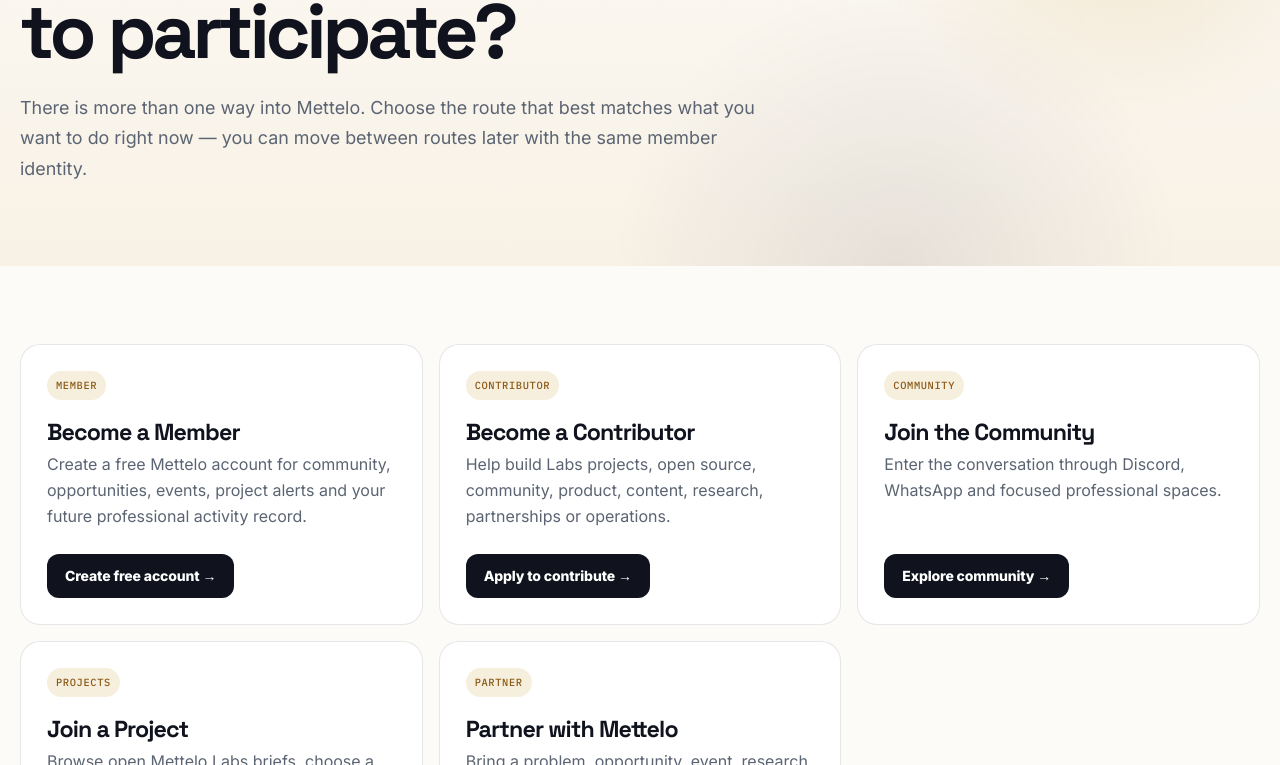
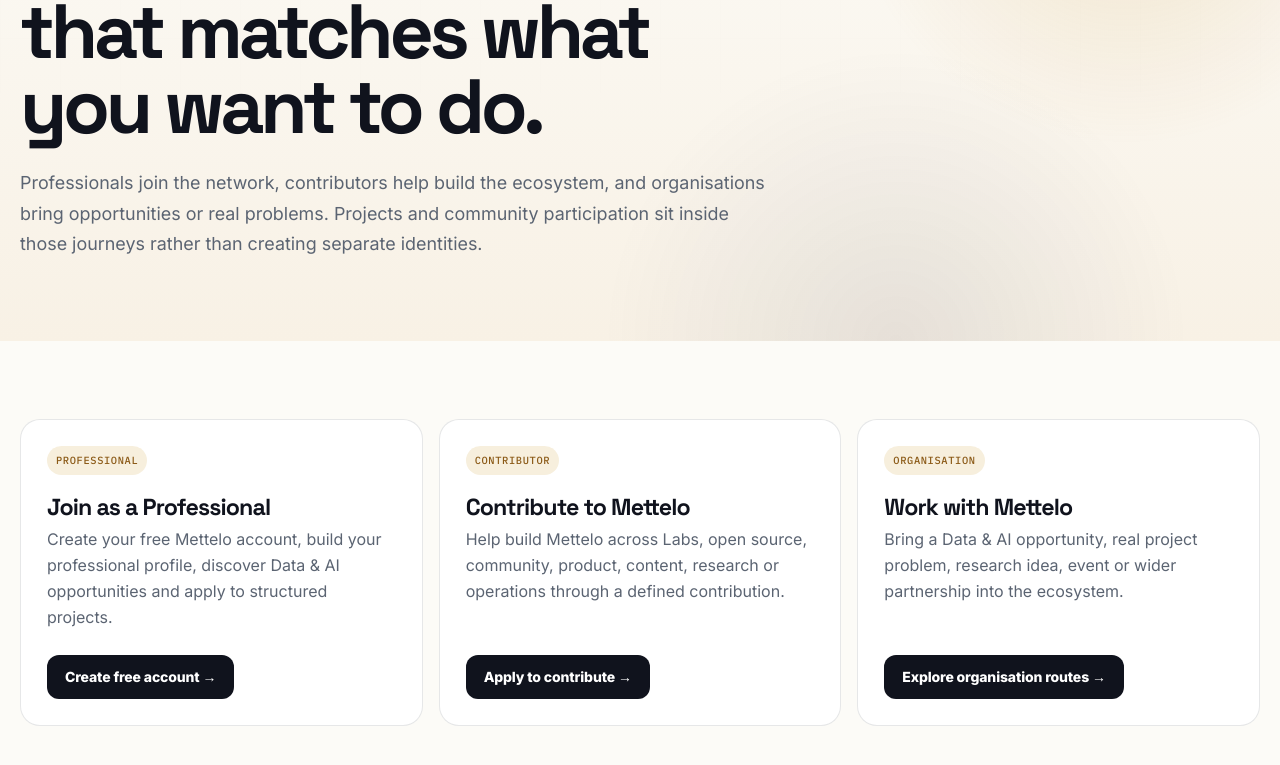
Before and after one commit to Mettelo/mettelo-platform, a Next.js app: page /join in a window 1280 px wide. Shown: the part 315-1080 px from the top of the page. Built offline with nearby package versions, Linux system fonts and the light colour scheme; no server answers.

Commit message:
Simplify Join Mettelo participation routes

```diff
--- a/app/join/page.tsx
+++ b/app/join/page.tsx
@@ -4,14 +4,12 @@
 
 export default function JoinPage(){
   const routes=[
-    ['MEMBER','Become a Member','Create a free Mettelo account for community, opportunities, events, project alerts and your future professional activity record.','/membership#signup','Create free account'],
-    ['CONTRIBUTOR','Become a Contributor','Help build Labs projects, open source, community, product, content, research, partnerships or operations.','/contribute','Apply to contribute'],
-    ['COMMUNITY','Join the Community','Enter the conversation through Discord, WhatsApp and focused professional spaces.','/community','Explore community'],
-    ['PROJECTS','Join a Project','Browse open Mettelo Labs briefs, choose a role and apply to build with a real team.','/projects','Browse projects'],
-    ['PARTNER','Partner with Mettelo','Bring a problem, opportunity, event, research idea, talent pathway or ecosystem resource.','/partnership','Partnership form']
+    ['PROFESSIONAL','Join as a Professional','Create your free Mettelo account, build your professional profile, discover Data & AI opportunities and apply to structured projects.','/signin','Create free account'],
+    ['CONTRIBUTOR','Contribute to Mettelo','Help build Mettelo across Labs, open source, community, product, content, research or operations through a defined contribution.','/contribute','Apply to contribute'],
+    ['ORGANISATION','Work with Mettelo','Bring a Data & AI opportunity, real project problem, research idea, event or wider partnership into the ecosystem.','/organisations','Explore organisation routes']
   ];
   return <>
-    <section className="hero"><div className="shell"><div className="eyebrow">Join Mettelo</div><h1 style={{maxWidth:900}}>How do you want to participate?</h1><p className="heroLead">There is more than one way into Mettelo. Choose the route that best matches what you want to do right now — you can move between routes later with the same member identity.</p></div></section>
+    <section className="hero"><div className="shell"><div className="eyebrow">Join Mettelo</div><h1 style={{maxWidth:900}}>Choose the route that matches what you want to do.</h1><p className="heroLead">Professionals join the network, contributors help build the ecosystem, and organisations bring opportunities or real problems. Projects and community participation sit inside those journeys rather than creating separate identities.</p></div></section>
     <section className="section"><div className="shell"><div className="joinRouteGrid">{routes.map(([code,title,copy,href,cta])=><article className="joinRoute" key={title}><span className="chip">{code}</span><h3>{title}</h3><p>{copy}</p><a className="button dark" href={href}>{cta} →</a></article>)}</div></div></section>
   </>;
 }
```
